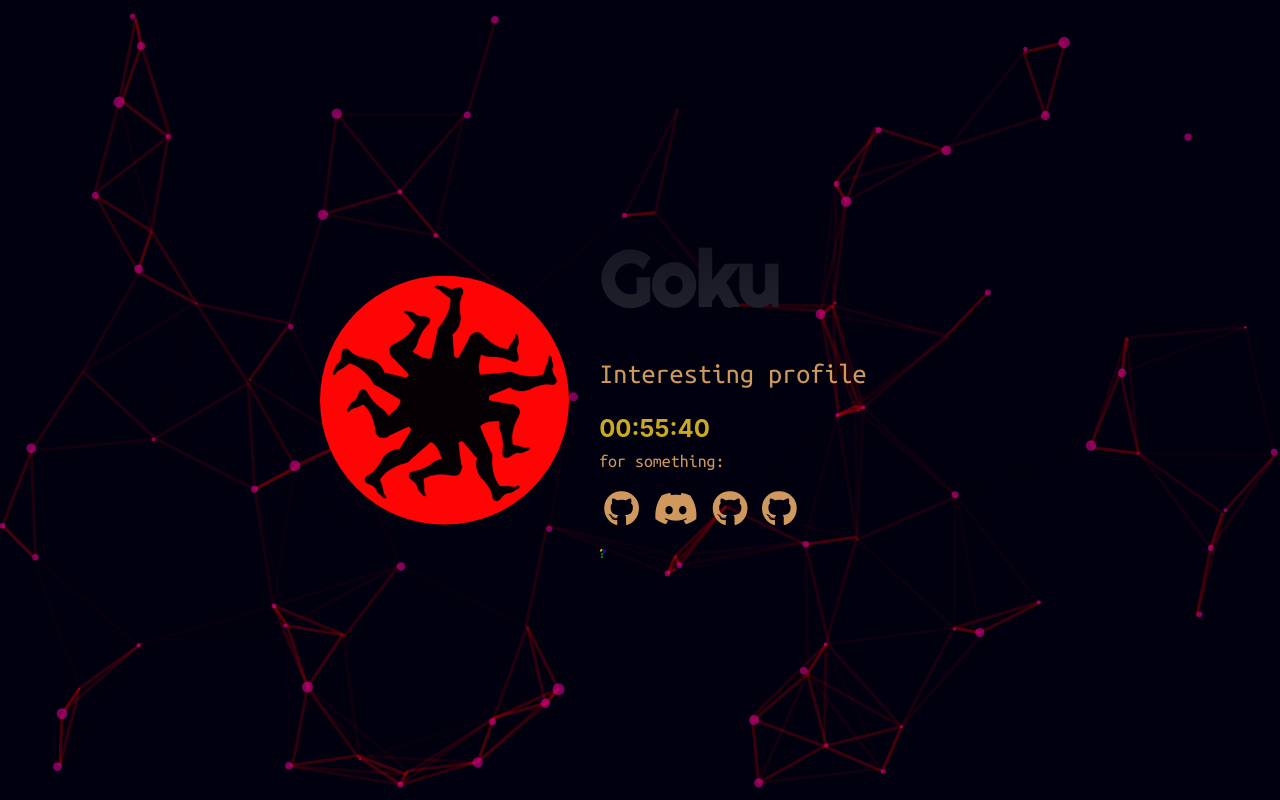
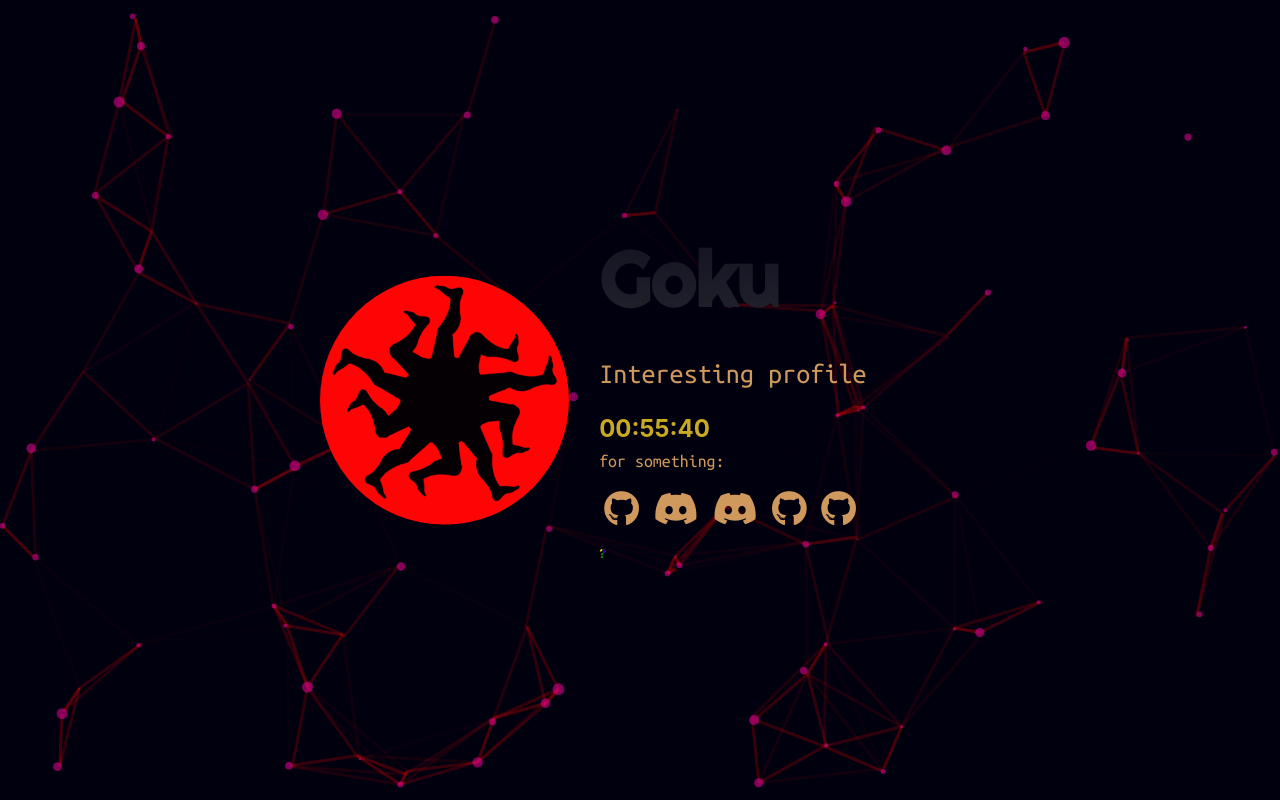
Before and after one commit to aynenoylemorukq/aynenoylemorukq.github.io, a plain HTML site: page index.html in a window 1280 px wide. Drawn offline with nearby package versions, Linux system fonts and the light colour scheme; no server answers.

Commit message:
Update index.html

```diff
--- a/index.html
+++ b/index.html
@@ -70,6 +70,7 @@
 </html>
           <a class="link1" href="https://github.com/Gokureal" target="_blank" data-toggle="tooltip" data-placement="bottom" title="Github"><i class="fab fa-Github"></i></a>
           <a class="link1" href="https://discord.com/users/1131239673776308325" target="_blank" data-toggle="tooltip" data-placement="bottom" title="Discord"><i class="fab fa-Discord"></i></a>
+          <a class="link1" href="https://discord.com/users/216367803647787013" target="_blank" data-toggle="tooltip" data-placement="bottom" title="Discord"><i class="fab fa-Discord"></i></a>
           <a class="link1" href="https://github.com/mg9" target="_blank" data-toggle="tooltip" data-placement="bottom" title="Github"><i class="fab fa-Github"></i></a>
           <a class="link1" href="https://github.com/m9c" target="_blank" data-toggle="tooltip" data-placement="bottom" title="Github"><i class="fab fa-Github"></i></a>
           <p class="header2"></p>
```
